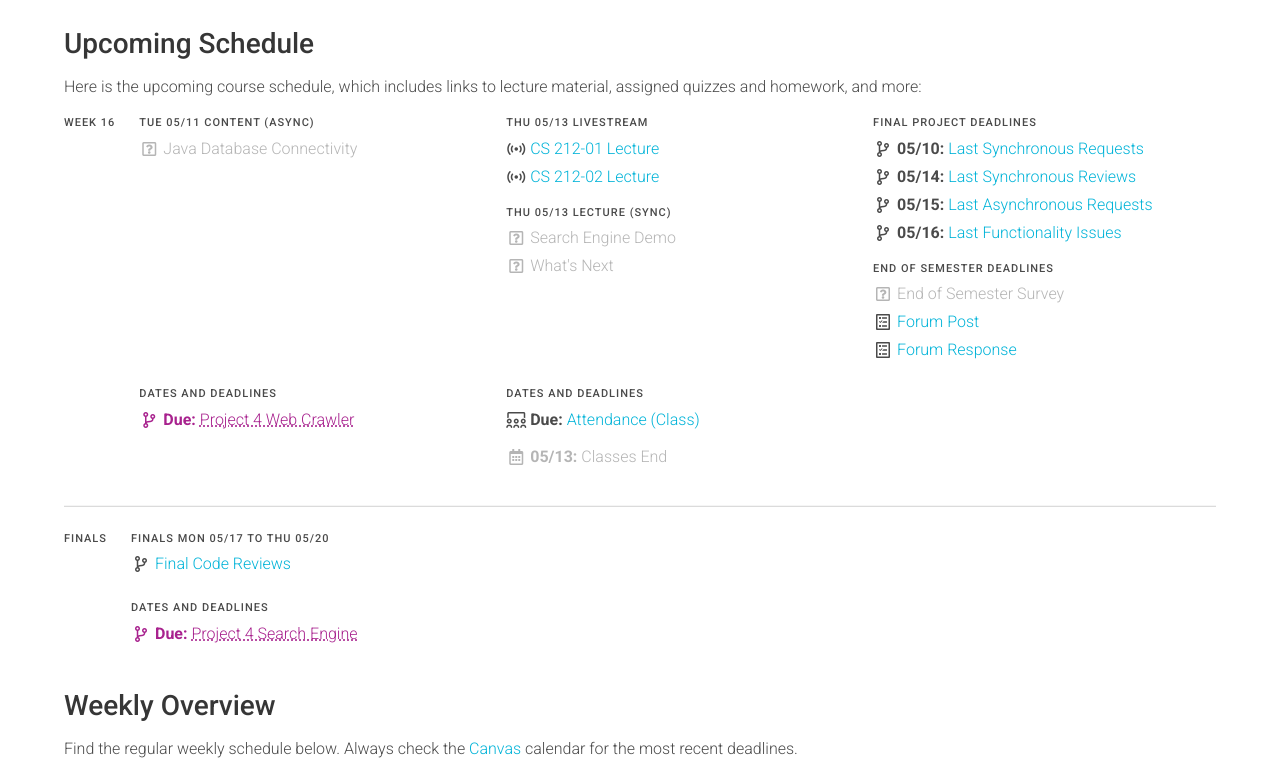
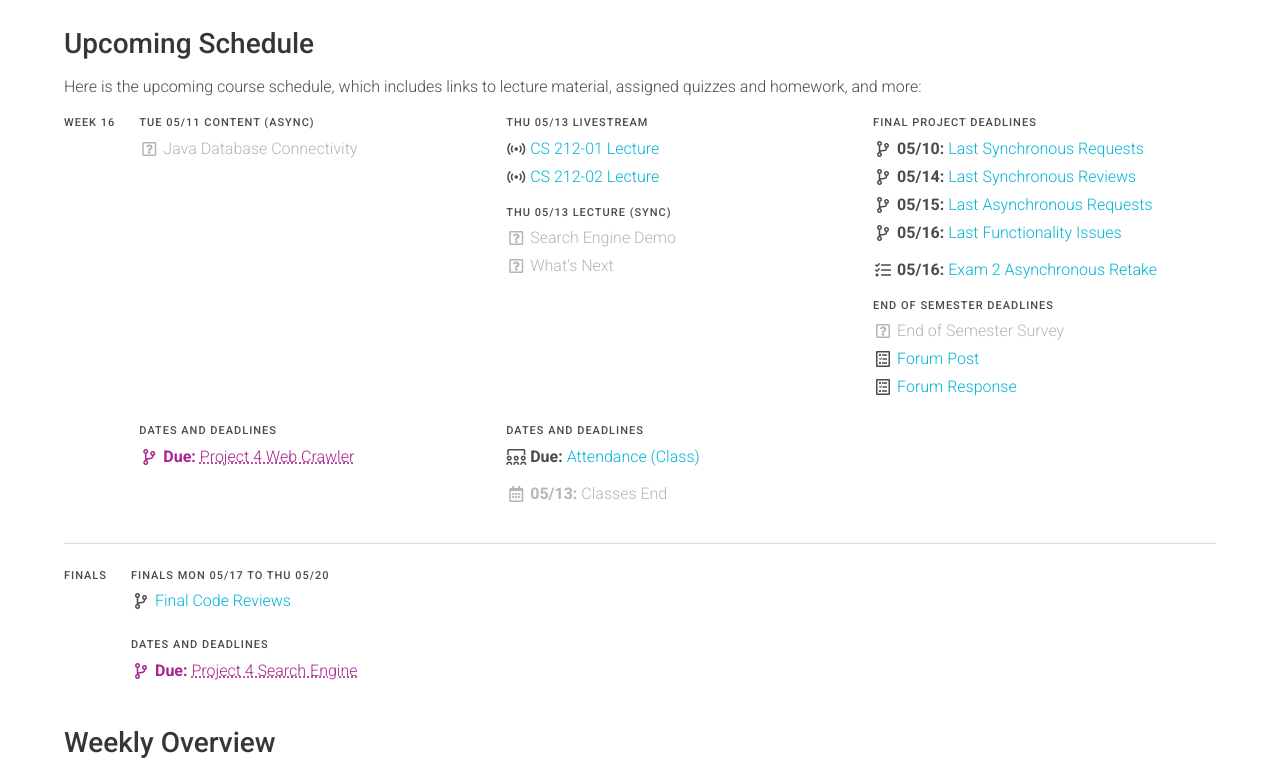
Before and after one commit to usf-cs212-spring2021/usf-cs212-spring2021.github.io, a Jekyll site: the page built from index.md, in a window 1280 px wide and 900 px high, scrolled down 462 px, cut to the strip 0-773 px from the top of the window. Built offline with Jekyll 4.4.1, drawn with Linux system fonts in a browser that asks for light colours.

Commit message:
Adding retake deadline.

```diff
--- a/_data/schedule.yml
+++ b/_data/schedule.yml
@@ -1807,6 +1807,13 @@ weeks:
                 show: true
                 link: '/guides/projects/final-review.html'
 
+              - text: 'Exam 2 Asynchronous Retake'
+                icon: exam
+                date: 2020-05-16
+                type: 'bump'
+                show: true
+                link: 'https://usfca.instructure.com/courses/1597848/assignments/7077401'
+
           - label: 'End of Semester Deadlines'
             items:
               - text: 'End of Semester Survey'
```
